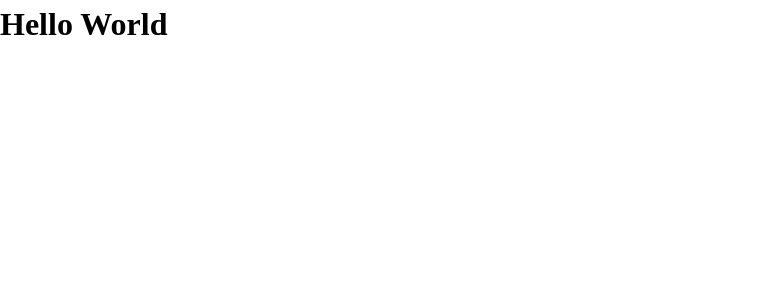
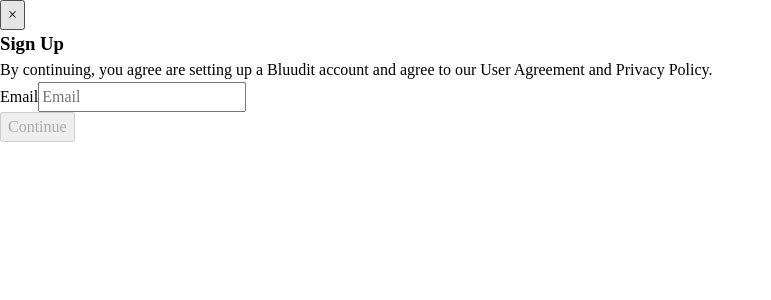
Before and after one commit to Deepspacediver/bluudit, a React (Vite) app: page / in a window 1280 px wide. Shown: the top 300 px of the page, without its empty margins (0-771 px from the left). Built offline with nearby package versions, Linux system fonts and the light colour scheme.

Commit message:
preview of the signup

```diff
--- a/src/App.tsx
+++ b/src/App.tsx
@@ -1,7 +1,8 @@
 import React from "react";
+import SignUpModal from "./components/SignUpModal";
 
-const App = () =>  {
-    return <h1>Hello World</h1>;
-}
+const App = () => {
+  return <SignUpModal />;
+};
 
 export default App;
--- a/src/index.css
+++ b/src/index.css
@@ -29,7 +29,7 @@
   font: inherit;
 }
 
-button{
+button {
   cursor: pointer;
 }
 
@@ -46,3 +46,7 @@
 #__next {
   isolation: isolate;
 }
+
+input[type="email"]:where(:invalid:not(:focus)) {
+  color: red;
+}
```
